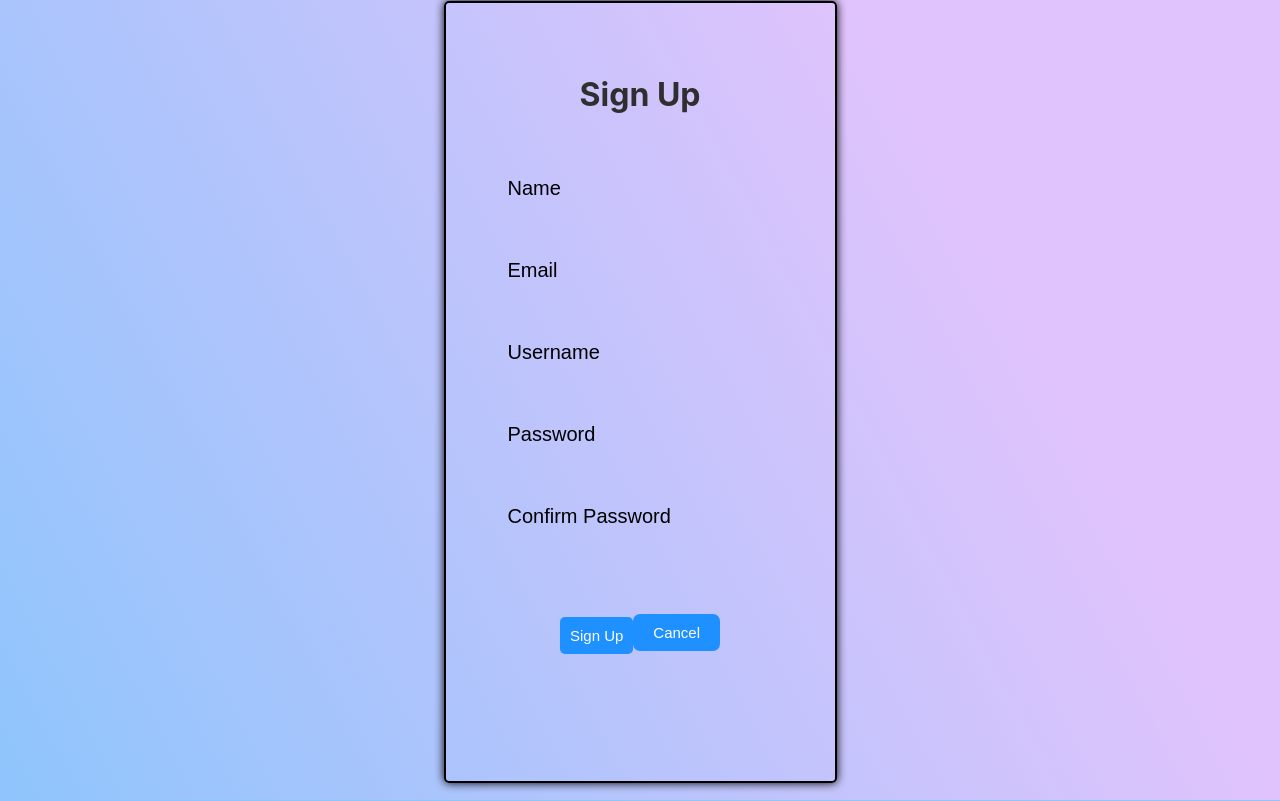
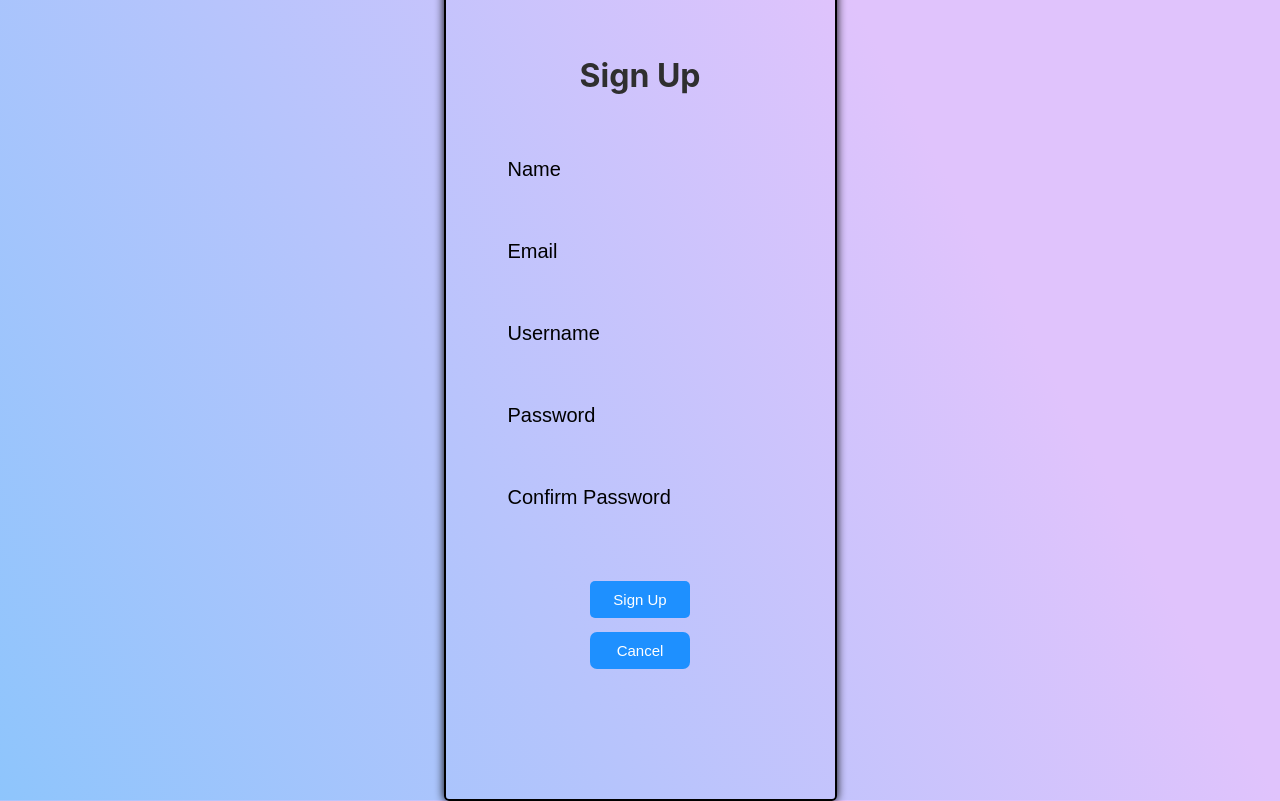
Before and after one commit to mattjacobs93/ai-art-generator-front-end, a React (Create React App) app: page /signup in a window 1280 px wide. Built offline with nearby package versions, Linux system fonts and the light colour scheme; no server answers; a web font is replaced by a local one.

Commit message:
Fix signup and profile buttons

```diff
--- a/src/components/SignupForm/SignupForm.module.css
+++ b/src/components/SignupForm/SignupForm.module.css
@@ -32,10 +32,14 @@
 }
 
 .inputContainer {
- font-family: sans-serif;
- border: none;
- appearance: none;
- background-color: inherit;
+  display: flex;
+  flex-direction: column;
+  justify-content: center;
+  align-items: center;
+  font-family: sans-serif;
+  border: none;
+  appearance: none;
+  background-color: inherit;
 }
 
 input {
@@ -81,3 +85,7 @@ input::placeholder {
   align-items: center;
   text-align: center;
 }
+
+button {
+  width: 100px;
+}
--- a/src/pages/Profile/ArtworkCard.module.css
+++ b/src/pages/Profile/ArtworkCard.module.css
@@ -61,7 +61,7 @@ img {
   align-items: center;
   text-align: center;
   width:180px;
-
+  height: 50px;
 }
 
 .share button:hover{
```
